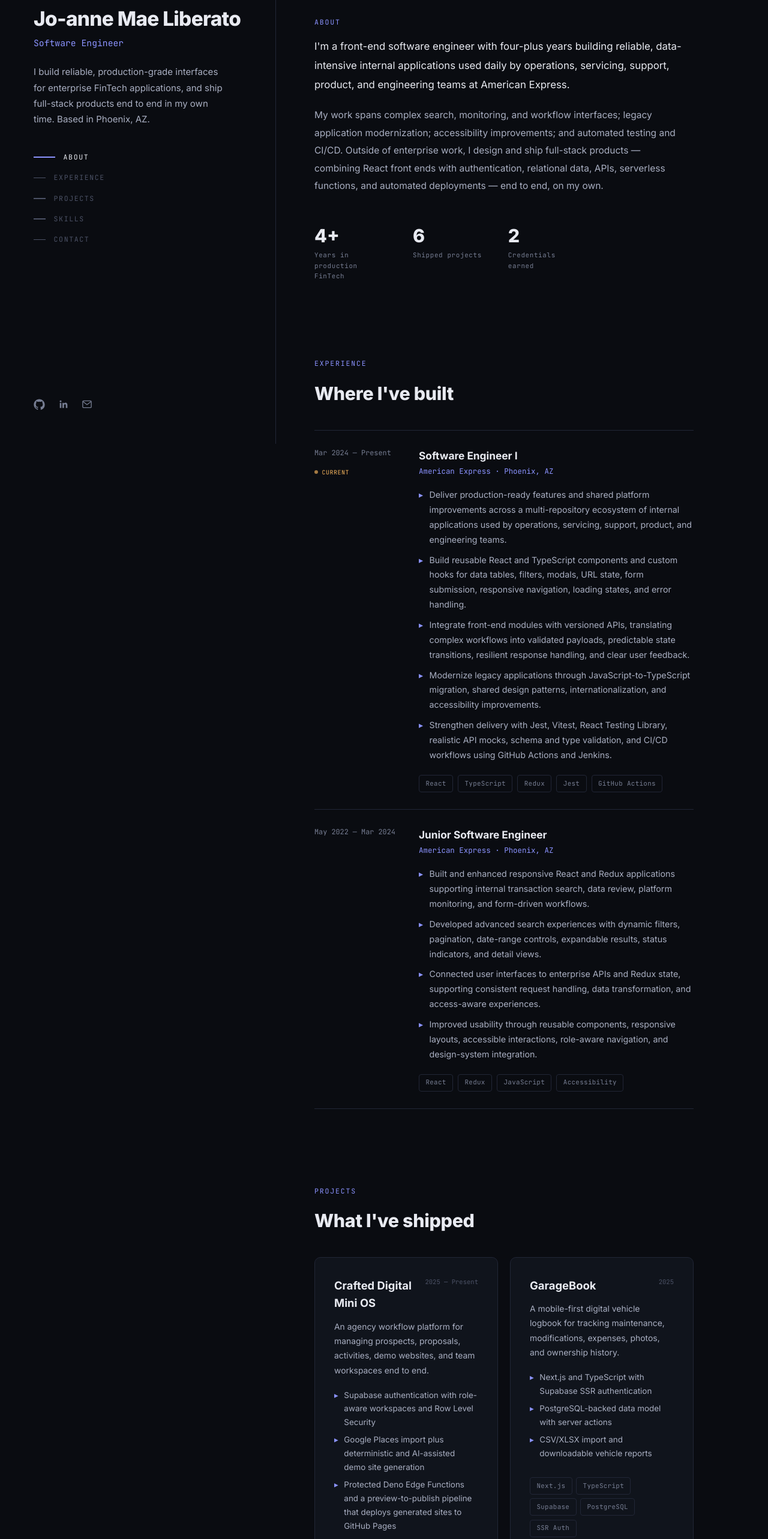
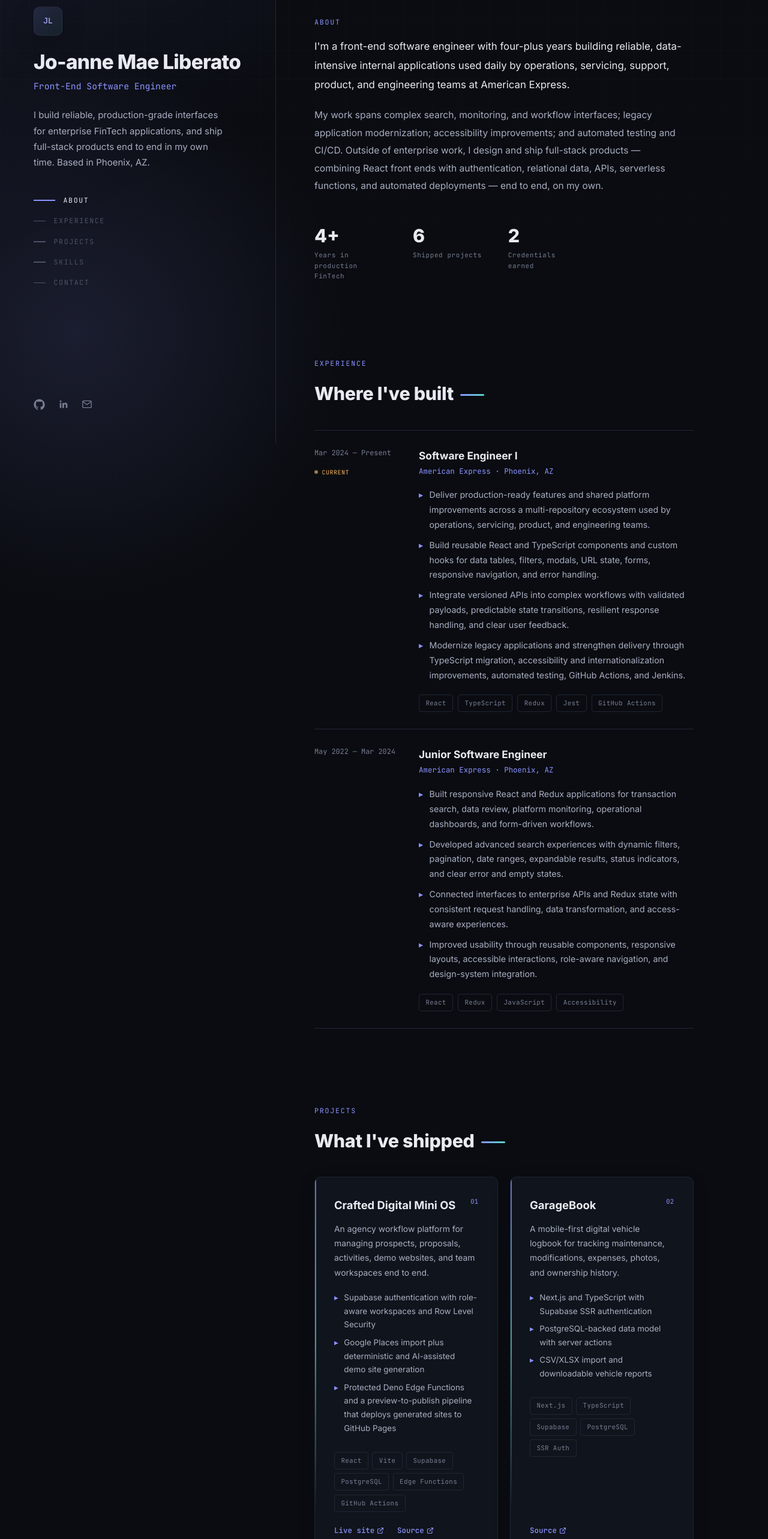
Before and after one commit to joannembl/joannembl, a React (Create React App) app: page / in a window 1280 px wide. Shown: the part 60-2626 px from the top of the page at 60% size. Built offline with nearby package versions, Linux system fonts and the light colour scheme.

Commit message:
Add visual polish to portfolio

```diff
--- a/public/index.html
+++ b/public/index.html
@@ -7,7 +7,7 @@
     <meta name="theme-color" content="#0a0c11" />
     <meta
       name="description"
-      content="Jo-anne Mae Liberato — Software Engineer specializing in React, TypeScript, testing, and full-stack product development. Open to Software Engineer II opportunities."
+      content="Jo-anne Mae Liberato — Front-End Software Engineer specializing in React, TypeScript, testing, and full-stack product development."
     />
     <!-- <link rel="apple-touch-icon" href="%PUBLIC_URL%/logo192.png" /> -->
     <!--
@@ -24,11 +24,11 @@
       work correctly both with client-side routing and a non-root public URL.
       Learn how to configure a non-root public URL by running `npm run build`.
     -->
-    <meta property="og:title" content="Jo-anne Mae Liberato | Software Engineer" />
+    <meta property="og:title" content="Jo-anne Mae Liberato | Front-End Software Engineer" />
     <meta property="og:description" content="React and TypeScript engineer building reliable interfaces and thoughtful full-stack products." />
     <meta property="og:type" content="website" />
     <meta property="og:url" content="https://joannembl.github.io/joannembl/" />
-    <title>Jo-anne Mae Liberato | Software Engineer</title>
+    <title>Jo-anne Mae Liberato | Front-End Software Engineer</title>
   </head>
   <body>
     <noscript>You need to enable JavaScript to run this app.</noscript>
--- a/src/App.jsx
+++ b/src/App.jsx
@@ -18,11 +18,10 @@ const experience = [
     location: "Phoenix, AZ",
     current: true,
     bullets: [
-      "Deliver production-ready features and shared platform improvements across a multi-repository ecosystem of internal applications used by operations, servicing, support, product, and engineering teams.",
-      "Build reusable React and TypeScript components and custom hooks for data tables, filters, modals, URL state, form submission, responsive navigation, loading states, and error handling.",
-      "Integrate front-end modules with versioned APIs, translating complex workflows into validated payloads, predictable state transitions, resilient response handling, and clear user feedback.",
-      "Modernize legacy applications through JavaScript-to-TypeScript migration, shared design patterns, internationalization, and accessibility improvements.",
-      "Strengthen delivery with Jest, Vitest, React Testing Library, realistic API mocks, schema and type validation, and CI/CD workflows using GitHub Actions and Jenkins.",
+      "Deliver production-ready features and shared platform improvements across a multi-repository ecosystem used by operations, servicing, product, and engineering teams.",
+      "Build reusable React and TypeScript components and custom hooks for data tables, filters, modals, URL state, forms, responsive navigation, and error handling.",
+      "Integrate versioned APIs into complex workflows with validated payloads, predictable state transitions, resilient response handling, and clear user feedback.",
+      "Modernize legacy applications and strengthen delivery through TypeScript migration, accessibility and internationalization improvements, automated testing, GitHub Actions, and Jenkins.",
     ],
     tags: ["React", "TypeScript", "Redux", "Jest", "GitHub Actions"],
   },
@@ -33,9 +32,9 @@ const experience = [
     location: "Phoenix, AZ",
     current: false,
     bullets: [
-      "Built and enhanced responsive React and Redux applications supporting internal transaction search, data review, platform monitoring, and form-driven workflows.",
-      "Developed advanced search experiences with dynamic filters, pagination, date-range controls, expandable results, status indicators, and detail views.",
-      "Connected user interfaces to enterprise APIs and Redux state, supporting consistent request handling, data transformation, and access-aware experiences.",
+      "Built responsive React and Redux applications for transaction search, data review, platform monitoring, operational dashboards, and form-driven workflows.",
+      "Developed advanced search experiences with dynamic filters, pagination, date ranges, expandable results, status indicators, and clear error and empty states.",
+      "Connected interfaces to enterprise APIs and Redux state with consistent request handling, data transformation, and access-aware experiences.",
       "Improved usability through reusable components, responsive layouts, accessible interactions, role-aware navigation, and design-system integration.",
     ],
     tags: ["React", "Redux", "JavaScript", "Accessibility"],
@@ -45,7 +44,6 @@ const experience = [
 const projects = [
   {
     title: "Crafted Digital Mini OS",
-    period: "2025 — Present",
     featured: true,
     desc: "An agency workflow platform for managing prospects, proposals, activities, demo websites, and team workspaces end to end.",
     highlights: [
@@ -59,7 +57,6 @@ const projects = [
   },
   {
     title: "GarageBook",
-    period: "2025",
     featured: true,
     desc: "A mobile-first digital vehicle logbook for tracking maintenance, modifications, expenses, photos, and ownership history.",
     highlights: [
@@ -72,7 +69,6 @@ const projects = [
   },
   {
     title: "Film Militia Storefront",
-    period: "2024",
     desc: "A TypeScript storefront for automotive window film, including vehicle fitment flows and admin tooling.",
     highlights: [
       "Vehicle selection and fitment flows across products and guides",
@@ -85,7 +81,6 @@ const projects = [
   },
   {
     title: "Kazoku Nightz",
-    period: "Ongoing",
     desc: "A Japanese-inspired nightlife and automotive event website with an ongoing WordPress build-out.",
     highlights: [
       "WooCommerce shop and event integration",
@@ -98,7 +93,6 @@ const projects = [
   },
   {
     title: "Multiverse Apprenticeship Portfolio",
-    period: "2022 — 2023",
     desc: "A record of technical projects and durable skills built during a software engineering apprenticeship at American Express, sponsored by Multiverse.",
     highlights: [
       "React dashboards with state management",
@@ -109,7 +103,6 @@ const projects = [
   },
   {
     title: "Single-Page Application",
-    period: "2022",
     desc: "A fully client-side SPA with multiple routes, global state, and a styled component library, built for Multiverse Workshop Project 1.",
     highlights: [
       "Client-side routing and global state management",
@@ -210,6 +203,8 @@ const globalCss = `
     --accent: #8b93ff;
     --accent-bright: #a7adff;
     --accent-soft: rgba(139,147,255,0.1);
+    --cyan: #58d6c7;
+    --pink: #df75b5;
     --amber: #f2b25c;
   }
 
@@ -217,7 +212,10 @@ const globalCss = `
 
   body {
     font-family: 'Inter', -apple-system, sans-serif;
-    background: var(--bg);
+    background:
+      radial-gradient(circle at 10% 12%, rgba(139,147,255,0.13), transparent 28rem),
+      radial-gradient(circle at 92% 72%, rgba(88,214,199,0.08), transparent 30rem),
+      var(--bg);
     color: var(--text-body);
     line-height: 1.6;
   }
@@ -232,12 +230,43 @@ const globalCss = `
     50%       { opacity: 0.35; }
   }
 
+  @keyframes drift {
+    0%, 100% { transform: translate3d(0, 0, 0); }
+    50% { transform: translate3d(0, -10px, 0); }
+  }
+
+  .layout::before {
+    content: ""; position: fixed; inset: 0; z-index: -1; pointer-events: none;
+    background-image: linear-gradient(rgba(255,255,255,0.018) 1px, transparent 1px),
+      linear-gradient(90deg, rgba(255,255,255,0.018) 1px, transparent 1px);
+    background-size: 48px 48px;
+    mask-image: linear-gradient(to bottom, black, transparent 82%);
+  }
+
+  .project-card { position: relative; overflow: hidden; }
+  .project-card::before {
+    content: ""; position: absolute; inset: 0 auto 0 0; width: 2px;
+    background: linear-gradient(180deg, var(--accent), var(--cyan), transparent 88%);
+    opacity: 0.7;
+  }
+
+  .section-title-mark {
+    display: inline-block; width: 2.5rem; height: 3px; margin-left: 0.7rem;
+    vertical-align: middle; border-radius: 999px;
+    background: linear-gradient(90deg, var(--accent), var(--cyan));
+  }
+
   .skip-link {
     position: absolute; left: -999px; top: 0; z-index: 999;
     background: var(--accent); color: #08090d; padding: 0.75rem 1.25rem;
     font-family: 'JetBrains Mono', monospace; font-size: 0.8rem;
   }
   .skip-link:focus { left: 1rem; top: 1rem; }
+
+  @media (prefers-reduced-motion: reduce) {
+    html { scroll-behavior: auto; }
+    *, *::before, *::after { animation-duration: 0.01ms !important; animation-iteration-count: 1 !important; transition-duration: 0.01ms !important; }
+  }
 
   @media (max-width: 900px) {
     .sidebar { position: static !important; height: auto !important; width: 100% !important;
@@ -269,7 +298,7 @@ function Eyebrow({ children }) {
 function SectionTitle({ children }) {
   return (
     <h2 style={{ fontSize: "clamp(1.5rem,3vw,1.9rem)", fontWeight: 800, color: "var(--text)", letterSpacing: "-0.01em", marginBottom: "2.25rem" }}>
-      {children}
+      {children}<span className="section-title-mark" aria-hidden="true" />
     </h2>
   );
 }
@@ -350,13 +379,21 @@ function Sidebar() {
       width: "40%", maxWidth: "460px", position: "sticky", top: 0, height: "100vh",
       padding: "4.5rem 3.5rem 3rem 3.5rem", display: "flex", flexDirection: "column",
       justifyContent: "space-between", borderRight: "1px solid var(--border)",
+      background: "linear-gradient(155deg, rgba(139,147,255,0.07), rgba(10,12,17,0) 48%)",
     }}>
       <div>
+        <div aria-hidden="true" style={{
+          ...mono, width: "3rem", height: "3rem", display: "grid", placeItems: "center",
+          marginBottom: "1.5rem", border: "1px solid var(--border-hover)", borderRadius: "10px",
+          color: "var(--accent-bright)", fontSize: "0.8rem", fontWeight: 600,
+          background: "linear-gradient(135deg, rgba(139,147,255,0.16), rgba(88,214,199,0.08))",
+          boxShadow: "0 12px 40px rgba(0,0,0,0.2)", animation: "drift 6s ease-in-out infinite",
+        }}>JL</div>
         <h1 className="hero-name" style={{ fontSize: "clamp(1.9rem,2.6vw,2.4rem)", fontWeight: 800, color: "var(--text)", letterSpacing: "-0.02em", lineHeight: 1.15, marginBottom: "0.6rem" }}>
           Jo-anne Mae Liberato
         </h1>
         <p style={{ ...mono, fontSize: "0.92rem", color: "var(--accent)", marginBottom: "1.5rem" }}>
-          Software Engineer
+          Front-End Software Engineer
         </p>
         <p className="sidebar-desc" style={{ fontSize: "0.94rem", color: "var(--text-body)", lineHeight: 1.75, maxWidth: "320px", marginBottom: "2.5rem" }}>
           I build reliable, production-grade interfaces for enterprise FinTech applications, and ship full-stack products end to end in my own time. Based in Phoenix, AZ.
@@ -494,7 +531,7 @@ function ProjectCard({ p, i, featured }) {
   const [hovered, setHovered] = useState(false);
 
   return (
-    <div ref={ref}
+    <div ref={ref} className="project-card"
       onMouseEnter={() => setHovered(true)}
       onMouseLeave={() => setHovered(false)}
       style={{
@@ -503,13 +540,16 @@ function ProjectCard({ p, i, featured }) {
         borderRadius: "10px",
         padding: featured ? "2rem" : "1.6rem",
         opacity: inView ? 1 : 0,
-        transform: inView ? "translateY(0)" : "translateY(14px)",
+        transform: inView ? (hovered ? "translateY(-4px)" : "translateY(0)") : "translateY(14px)",
         transition: `opacity 0.5s ease ${i * 0.06}s, transform 0.5s ease ${i * 0.06}s, border-color 0.2s, background 0.2s`,
         display: "flex", flexDirection: "column", height: "100%",
+        boxShadow: hovered ? "0 18px 55px rgba(0,0,0,0.3), 0 0 0 1px rgba(139,147,255,0.05)" : "0 8px 30px rgba(0,0,0,0.12)",
       }}>
       <div style={{ display: "flex", justifyContent: "space-between", alignItems: "flex-start", marginBottom: "0.75rem" }}>
         <h3 style={{ fontSize: featured ? "1.15rem" : "1.02rem", fontWeight: 700, color: "var(--text)" }}>{p.title}</h3>
-        <span style={{ ...mono, fontSize: "0.66rem", color: "var(--text-faint)", flexShrink: 0, marginLeft: "0.75rem" }}>{p.period}</span>
+        <span style={{ ...mono, fontSize: "0.66rem", color: "var(--accent)", flexShrink: 0, marginLeft: "0.75rem" }}>
+          {String(i + 1).padStart(2, "0")}
+        </span>
       </div>
       <p style={{ fontSize: "0.87rem", color: "var(--text-body)", lineHeight: 1.75, marginBottom: featured ? "1.1rem" : "0.9rem" }}>{p.desc}</p>
 
@@ -529,7 +569,9 @@ function ProjectCard({ p, i, featured }) {
 
       <div style={{ display: "flex", gap: "1.35rem", marginTop: "auto" }}>
         {p.liveUrl && <LinkRow href={p.liveUrl} label="Live site" />}
-        <LinkRow href={p.link} label={p.link.includes("github") ? "Source" : "Repo"} />
+        {(!p.liveUrl || p.link !== p.liveUrl) && (
+          <LinkRow href={p.link} label={p.link.includes("github") ? "Source" : "Project"} />
+        )}
       </div>
     </div>
   );
@@ -611,7 +653,7 @@ function Contact() {
     }}>
       <Eyebrow>Contact</Eyebrow>
       <h2 style={{ fontSize: "clamp(1.6rem,3.5vw,2.1rem)", fontWeight: 800, color: "var(--text)", letterSpacing: "-0.01em", lineHeight: 1.3, marginBottom: "1.1rem", maxWidth: "540px" }}>
-        Open to Software Engineer II opportunities.
+        Open to Front-End Engineer and Software Engineer II opportunities.
       </h2>
       <p style={{ fontSize: "0.95rem", color: "var(--text-body)", lineHeight: 1.8, maxWidth: "480px", marginBottom: "2rem" }}>
         I'm always glad to talk about front-end architecture, FinTech-scale reliability, or a role where I can take on more ownership. The fastest way to reach me is email.
```
